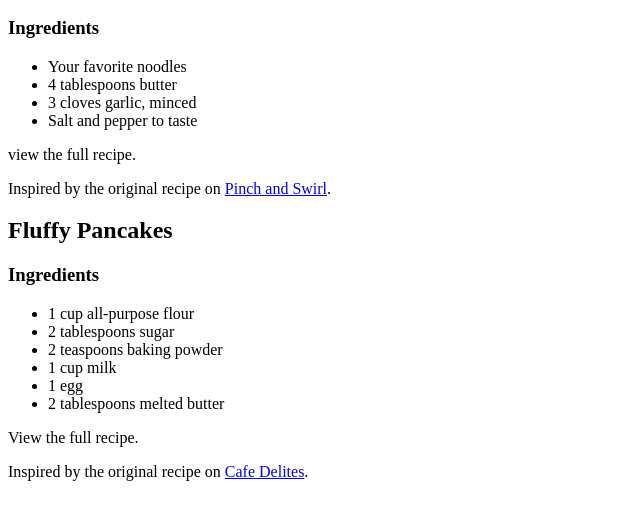
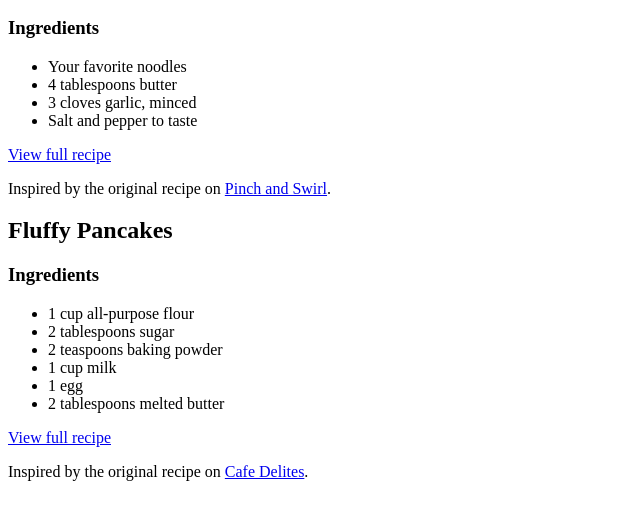
Before and after one commit to serenemultani/serenemultani.github.io, a plain HTML site: page index.html in a window 1280 px wide. Shown: the part 110-630 px from the top of the page, without its empty margins (0-640 px from the left). Drawn offline with Linux system fonts and the light colour scheme.

Commit message:
Update index.html

```diff
--- a/index.html
+++ b/index.html
@@ -18,7 +18,7 @@
                     <li>Salt and pepper to taste</li>
                 </ul>
 
-               <a 2nd-page.html">view the full recipe</a>.
+               <a href="2nd-page.html">View full recipe</a>
 
                 <p>Inspired by the original recipe on <a href="https://pinchandswirl.com" target="_blank">Pinch and Swirl</a>.</p>
             </td>
@@ -36,7 +36,7 @@
                     <li>1 egg</li>
                     <li>2 tablespoons melted butter</li>
                 </ul>
-                <a 3rd-page.html">View the full recipe</a>.
+              <a href="3rd-page.html">View full recipe</a>
 
                 <p>Inspired by the original recipe on <a href="https://cafedelites.com" target="_blank">Cafe Delites</a>.</p>
             </td>
```
